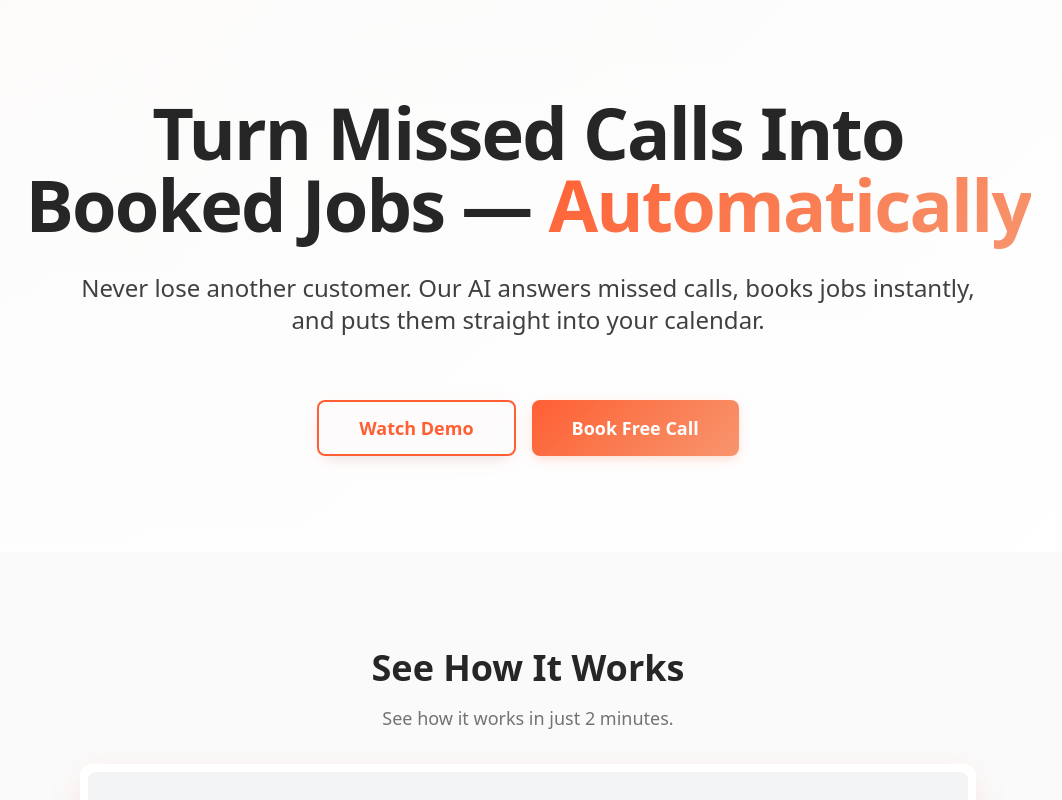
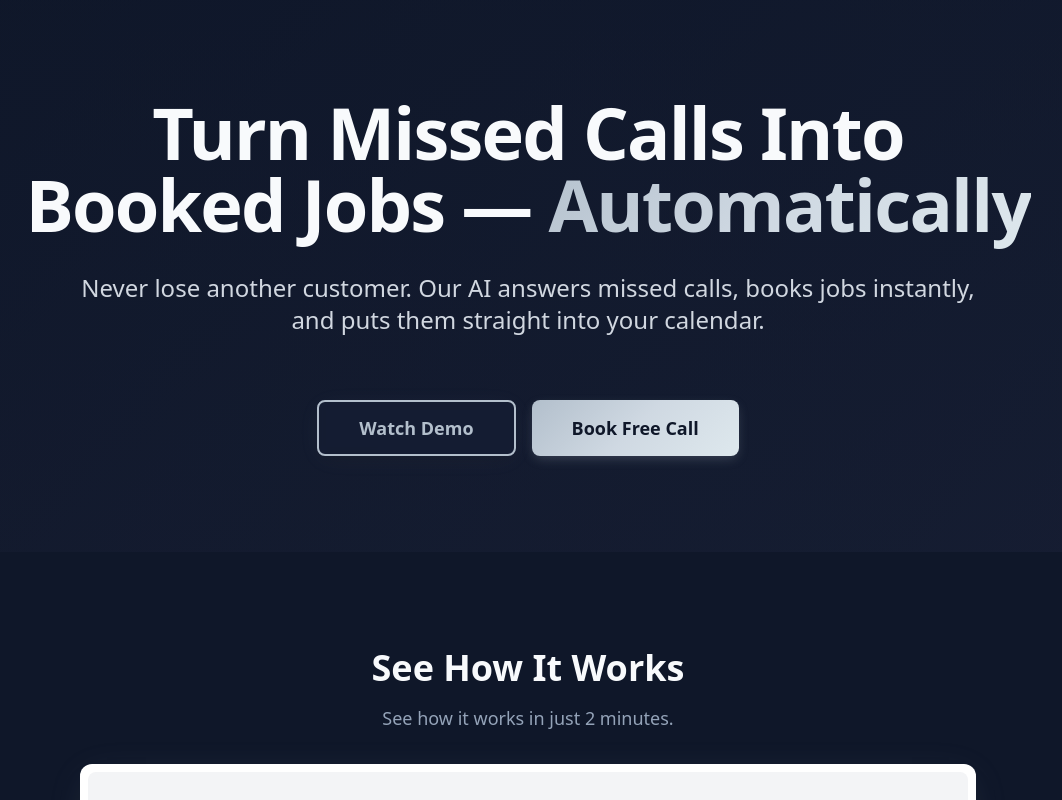
Before and after one commit to blastte/call-capture-site, a React (Vite) app: page / in a window 1280 px wide. Shown: the top 800 px of the page, without its empty margins (112-1174 px from the left). Built offline with nearby package versions, Linux system fonts and the light colour scheme; the HTML template or start-up script is replaced by a standard one.

Commit message:
Refactor: Dark theme and silver buttons

```diff
--- a/src/components/ui/button.tsx
+++ b/src/components/ui/button.tsx
@@ -15,8 +15,8 @@ const buttonVariants = cva(
         secondary: "bg-secondary text-secondary-foreground hover:bg-secondary/80",
         ghost: "hover:bg-accent hover:text-accent-foreground",
         link: "text-primary underline-offset-4 hover:underline",
-        hero: "bg-gradient-premium text-white hover:shadow-button-hover transform hover:scale-105 text-base font-semibold shadow-button transition-all duration-300",
-        "hero-outline": "border-2 border-brand-orange text-brand-orange bg-brand-warm-white/50 backdrop-blur-sm hover:bg-brand-orange hover:text-white font-semibold shadow-card hover:shadow-card-hover transition-all duration-300",
+        hero: "bg-gradient-premium text-brand-dark-gray hover:shadow-button-hover transform hover:scale-105 text-base font-semibold shadow-button transition-all duration-300",
+        "hero-outline": "border-2 border-brand-silver text-brand-silver bg-brand-card-dark/50 backdrop-blur-sm hover:bg-gradient-premium hover:text-brand-dark-gray font-semibold shadow-card hover:shadow-card-hover transition-all duration-300",
       },
       size: {
         default: "h-10 px-4 py-2",
--- a/src/index.css
+++ b/src/index.css
@@ -8,56 +8,56 @@ All colors MUST be HSL.
 
 @layer base {
   :root {
-    --background: 0 0% 100%;
-    --foreground: 0 0% 15%;
+    --background: 222 47% 11%;
+    --foreground: 210 40% 98%;
 
-    --card: 0 0% 100%;
-    --card-foreground: 0 0% 15%;
+    --card: 224 40% 15%;
+    --card-foreground: 210 40% 98%;
 
-    --popover: 0 0% 100%;
-    --popover-foreground: 0 0% 15%;
+    --popover: 224 40% 15%;
+    --popover-foreground: 210 40% 98%;
 
-    --primary: 13 100% 60%;
-    --primary-foreground: 0 0% 100%;
+    --primary: 210 20% 75%;
+    --primary-foreground: 222 47% 11%;
 
-    --secondary: 0 0% 98%;
-    --secondary-foreground: 0 0% 15%;
+    --secondary: 220 30% 20%;
+    --secondary-foreground: 210 40% 98%;
 
-    --muted: 0 0% 96%;
-    --muted-foreground: 0 0% 45%;
+    --muted: 220 30% 18%;
+    --muted-foreground: 215 20% 65%;
 
-    --accent: 13 100% 60%;
-    --accent-foreground: 0 0% 100%;
+    --accent: 210 20% 75%;
+    --accent-foreground: 222 47% 11%;
 
-    --destructive: 0 84.2% 60.2%;
-    --destructive-foreground: 0 0% 100%;
+    --destructive: 0 62.8% 50.6%;
+    --destructive-foreground: 210 40% 98%;
 
-    --border: 0 0% 92%;
-    --input: 0 0% 95%;
-    --ring: 13 100% 60%;
+    --border: 220 30% 25%;
+    --input: 220 30% 20%;
+    --ring: 210 20% 75%;
 
-    /* Premium AlwaysBooked Brand Colors */
-    --brand-orange: 13 100% 60%;
-    --brand-orange-light: 13 100% 65%;
-    --brand-orange-dark: 13 100% 55%;
-    --brand-text: 0 0% 15%;
-    --brand-text-light: 0 0% 25%;
-    --brand-light-gray: 0 0% 98%;
-    --brand-warm-white: 25 20% 98%;
+    /* Premium Dark Theme Brand Colors - Silver/Gray */
+    --brand-silver: 210 20% 75%;
+    --brand-silver-light: 210 25% 85%;
+    --brand-silver-dark: 210 15% 60%;
+    --brand-text: 210 40% 98%;
+    --brand-text-light: 215 20% 85%;
+    --brand-dark-gray: 222 47% 11%;
+    --brand-card-dark: 224 40% 15%;
 
-    /* Premium Gradients */
-    --gradient-premium: linear-gradient(135deg, hsl(13 100% 60%) 0%, hsl(15 95% 65%) 50%, hsl(17 90% 70%) 100%);
-    --gradient-hero: linear-gradient(135deg, hsl(25 20% 98%) 0%, hsl(0 0% 100%) 100%);
-    --gradient-card: linear-gradient(145deg, hsl(0 0% 100%) 0%, hsl(25 15% 99%) 100%);
-    --gradient-subtle: linear-gradient(180deg, hsl(25 30% 99%) 0%, hsl(0 0% 100%) 100%);
+    /* Premium Silver Gradients */
+    --gradient-premium: linear-gradient(135deg, hsl(210 20% 75%) 0%, hsl(210 25% 85%) 50%, hsl(200 30% 90%) 100%);
+    --gradient-hero: linear-gradient(135deg, hsl(222 47% 11%) 0%, hsl(224 40% 15%) 100%);
+    --gradient-card: linear-gradient(145deg, hsl(224 40% 15%) 0%, hsl(220 35% 18%) 100%);
+    --gradient-subtle: linear-gradient(180deg, hsl(222 47% 11%) 0%, hsl(224 40% 13%) 100%);
 
-    /* Premium Shadows */
-    --shadow-card: 0 4px 25px -4px hsl(13 100% 60% / 0.08), 0 8px 16px -8px hsl(0 0% 0% / 0.12);
-    --shadow-card-hover: 0 8px 40px -8px hsl(13 100% 60% / 0.15), 0 16px 32px -16px hsl(0 0% 0% / 0.15);
-    --shadow-button: 0 4px 12px -2px hsl(13 100% 60% / 0.25);
-    --shadow-button-hover: 0 8px 20px -4px hsl(13 100% 60% / 0.35);
-    --shadow-elegant: 0 20px 60px -12px hsl(13 100% 60% / 0.12);
-    --shadow-glow: 0 0 40px hsl(13 100% 60% / 0.15);
+    /* Premium Silver Shadows */
+    --shadow-card: 0 4px 25px -4px hsl(210 20% 75% / 0.08), 0 8px 16px -8px hsl(0 0% 0% / 0.3);
+    --shadow-card-hover: 0 8px 40px -8px hsl(210 20% 75% / 0.15), 0 16px 32px -16px hsl(0 0% 0% / 0.4);
+    --shadow-button: 0 4px 12px -2px hsl(210 20% 75% / 0.25);
+    --shadow-button-hover: 0 8px 20px -4px hsl(210 25% 85% / 0.35);
+    --shadow-elegant: 0 20px 60px -12px hsl(210 20% 75% / 0.12);
+    --shadow-glow: 0 0 40px hsl(210 25% 85% / 0.2);
 
     /* Premium Spacing */
     --spacing-section: 6rem;
--- a/tailwind.config.ts
+++ b/tailwind.config.ts
@@ -48,13 +48,13 @@ export default {
           foreground: "hsl(var(--card-foreground))",
         },
         brand: {
-          orange: "hsl(var(--brand-orange))",
-          'orange-light': "hsl(var(--brand-orange-light))",
-          'orange-dark': "hsl(var(--brand-orange-dark))",
+          silver: "hsl(var(--brand-silver))",
+          'silver-light': "hsl(var(--brand-silver-light))",
+          'silver-dark': "hsl(var(--brand-silver-dark))",
           text: "hsl(var(--brand-text))",
           'text-light': "hsl(var(--brand-text-light))",
-          'light-gray': "hsl(var(--brand-light-gray))",
-          'warm-white': "hsl(var(--brand-warm-white))",
+          'dark-gray': "hsl(var(--brand-dark-gray))",
+          'card-dark': "hsl(var(--brand-card-dark))",
         },
         sidebar: {
           DEFAULT: "hsl(var(--sidebar-background))",
```
